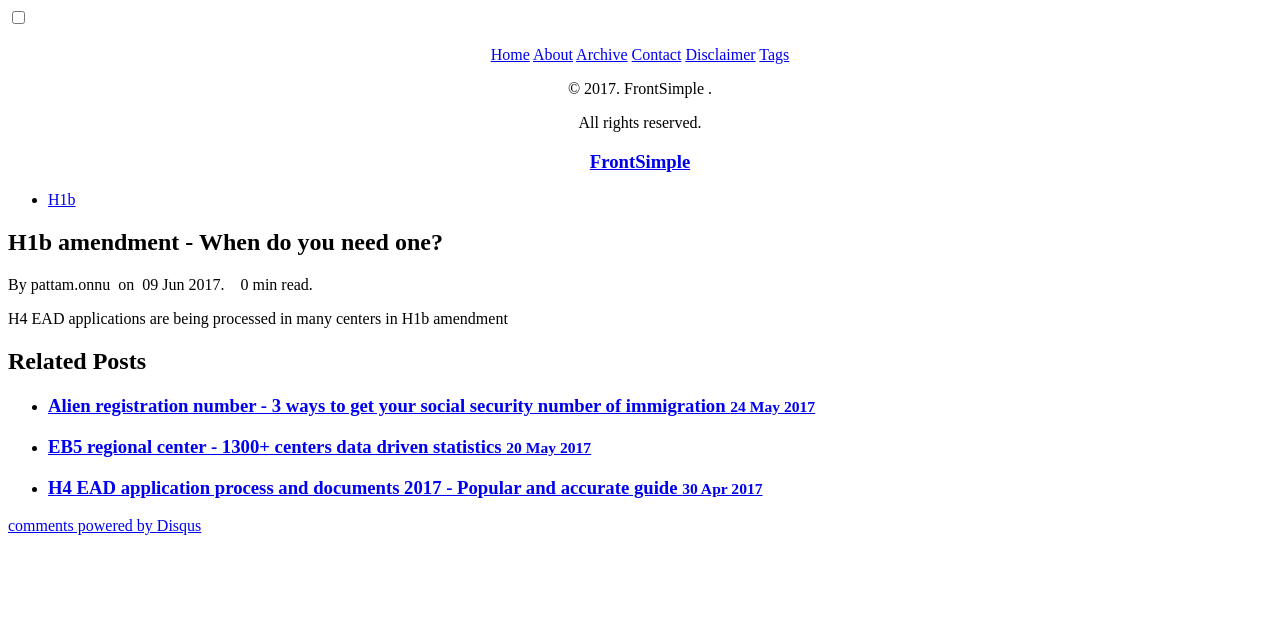
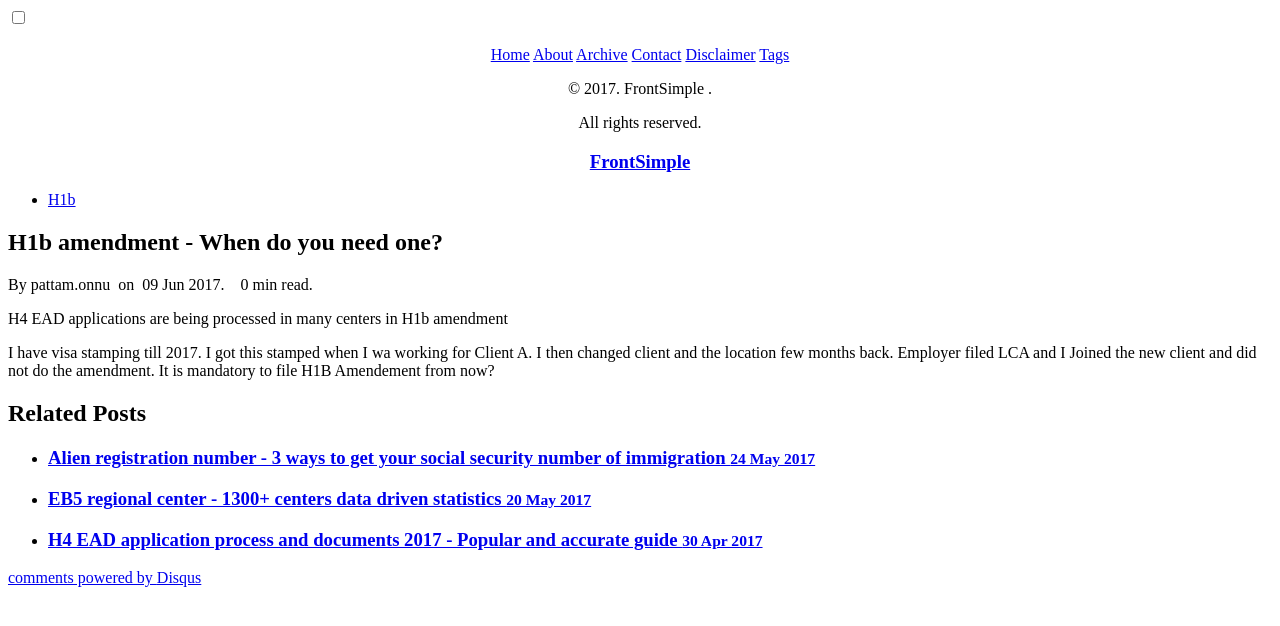
Before and after one commit to gitforwork2/gitforwork.github.io, a Jekyll site: the page built from _posts/2017-6-9-h1b-amendment.md, in a window 1280 px wide. Shown: the top 626 px of the page. Built offline with Jekyll 4.4.1, drawn with Linux system fonts in a browser that asks for light colours; nearby versions of some CDN libraries; comment, search, counter and statistics services are not loaded.

Commit message:
Create 2017-6-9-h1b-amendment.md

```diff
--- a/_posts/2017-6-9-h1b-amendment.md
+++ b/_posts/2017-6-9-h1b-amendment.md
@@ -8,3 +8,5 @@ description: H1b amendment is needed when
 ---
 
 H4 EAD applications are being processed in many centers in H1b amendment
+
+I have visa stamping till 2017. I got this stamped when I wa working for Client A. I then changed client and the location few months back. Employer filed LCA and I Joined the new client and did not do the amendment. It is mandatory to file H1B Amendement from now?
```
